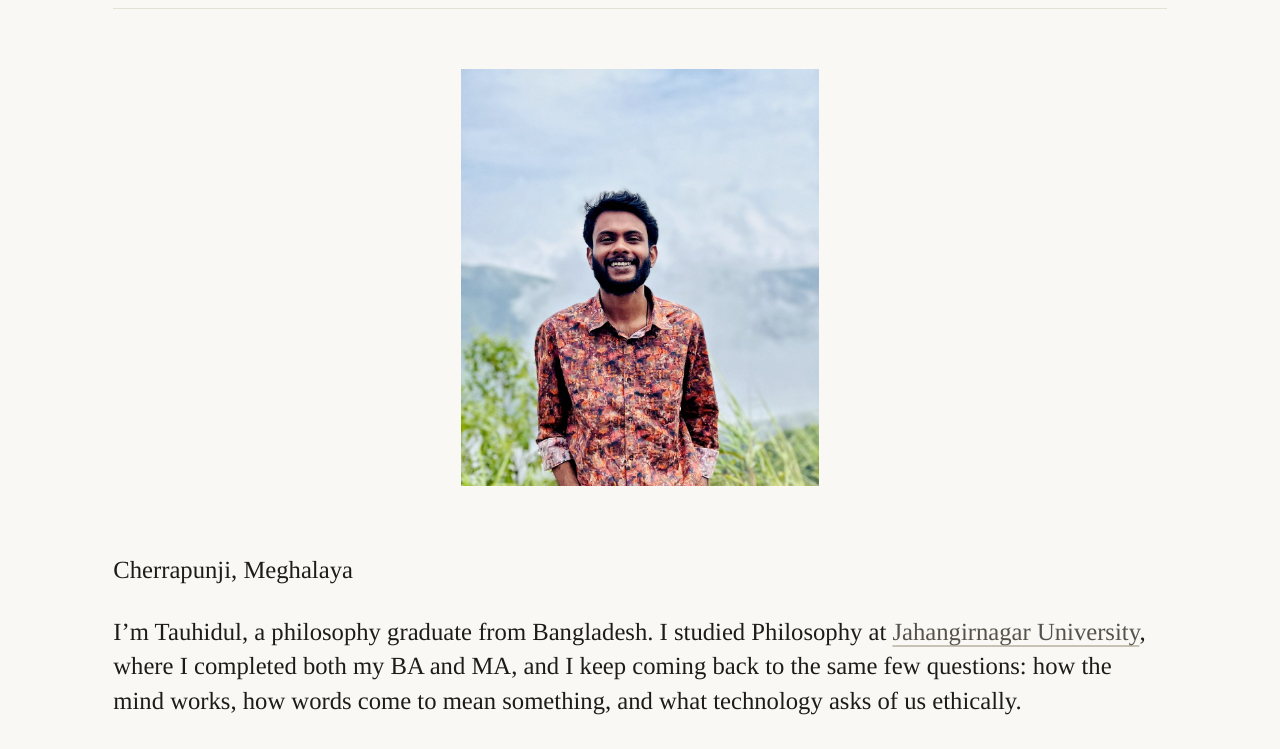
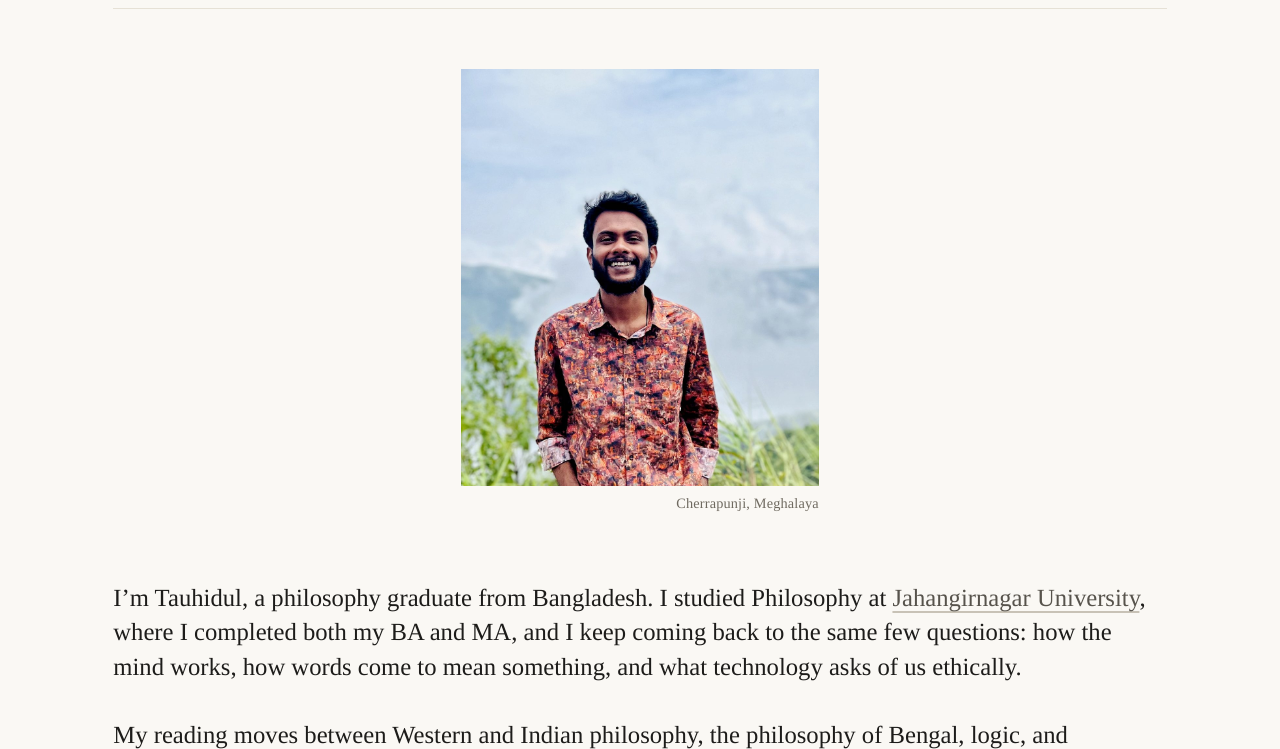
Before and after one commit to alamgir2176/tauhidul, a plain HTML site: page index.html in a window 1280 px wide. Shown: the part 49-798 px from the top of the page. Drawn offline with Linux system fonts and the light colour scheme.

Commit message:
Update comments and styles for portrait and location

```diff
--- a/style.css
+++ b/style.css
@@ -132,7 +132,7 @@ body {
 }
 
 
-/* Home and Contact: identical appearance */
+/* Home and Connect: identical appearance */
 .site-header .menu a,
 .site-header .menu a[aria-current="page"] {
   display: inline-block;
@@ -168,13 +168,20 @@ body {
 }
 
 
+/* Portrait and location caption */
+.portrait-wrap {
+  width: 13.05em;
+  max-width: 100%;
+  margin: 0 auto 2.45em;
+}
+
+
 /* Portrait */
 .portrait {
-  width: 13.05em;
-  max-width: 100%;
+  width: 100%;
   aspect-ratio: 6 / 7;
 
-  margin: 0 auto 2.45em;
+  margin: 0;
 
   background: #ebe6dc url("/photo.jpg") center / cover no-repeat;
 
@@ -182,6 +189,21 @@ body {
   -webkit-user-select: none;
   user-select: none;
   -webkit-touch-callout: none;
+}
+
+
+/* Photo location */
+.photo-location {
+  margin: 0.45em 0 0;
+
+  text-align: right;
+
+  font-size: 0.58em;
+  font-weight: 400;
+  line-height: 1.3;
+  letter-spacing: 0.01em;
+
+  color: var(--muted);
 }
 
 
```
